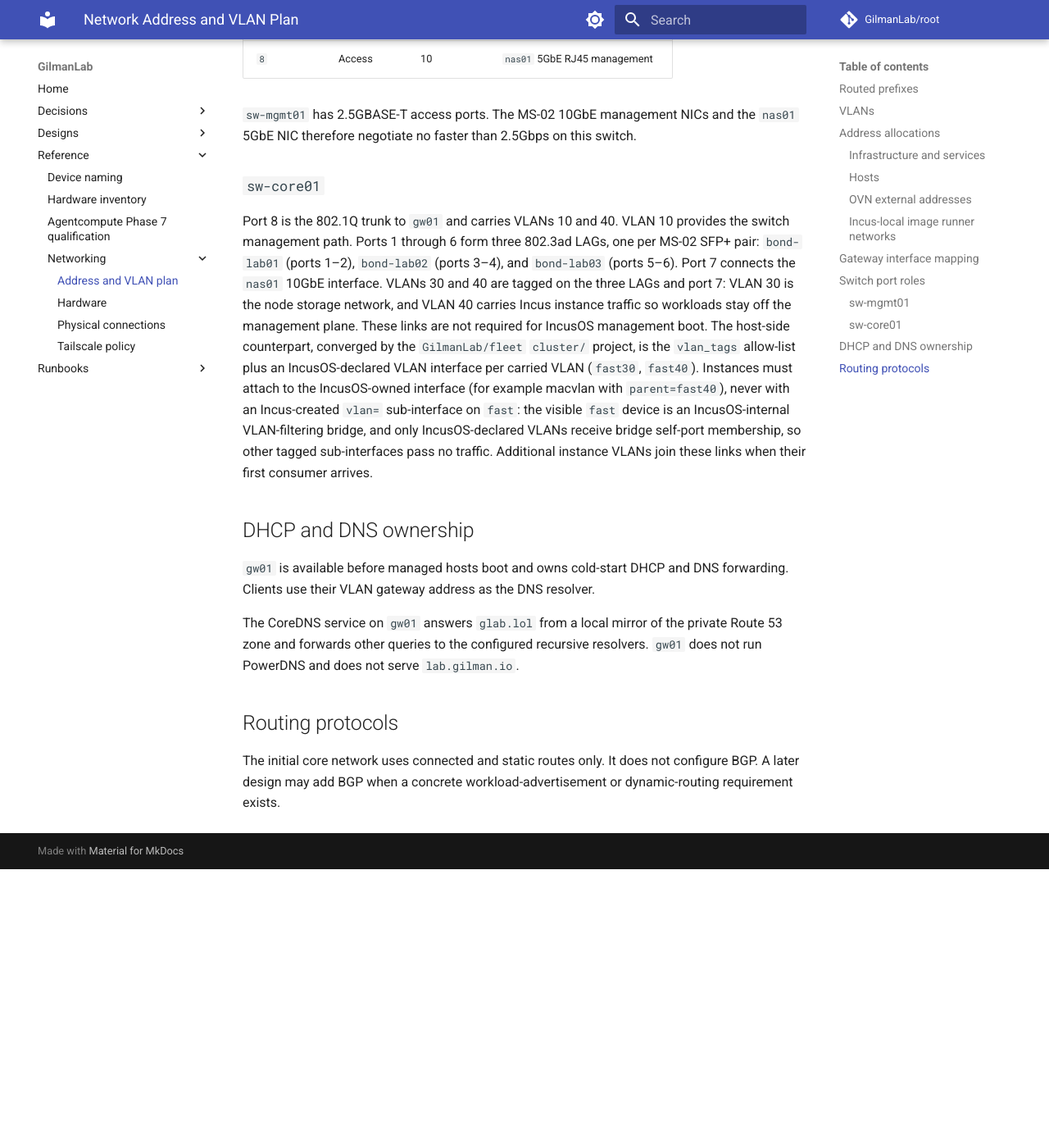
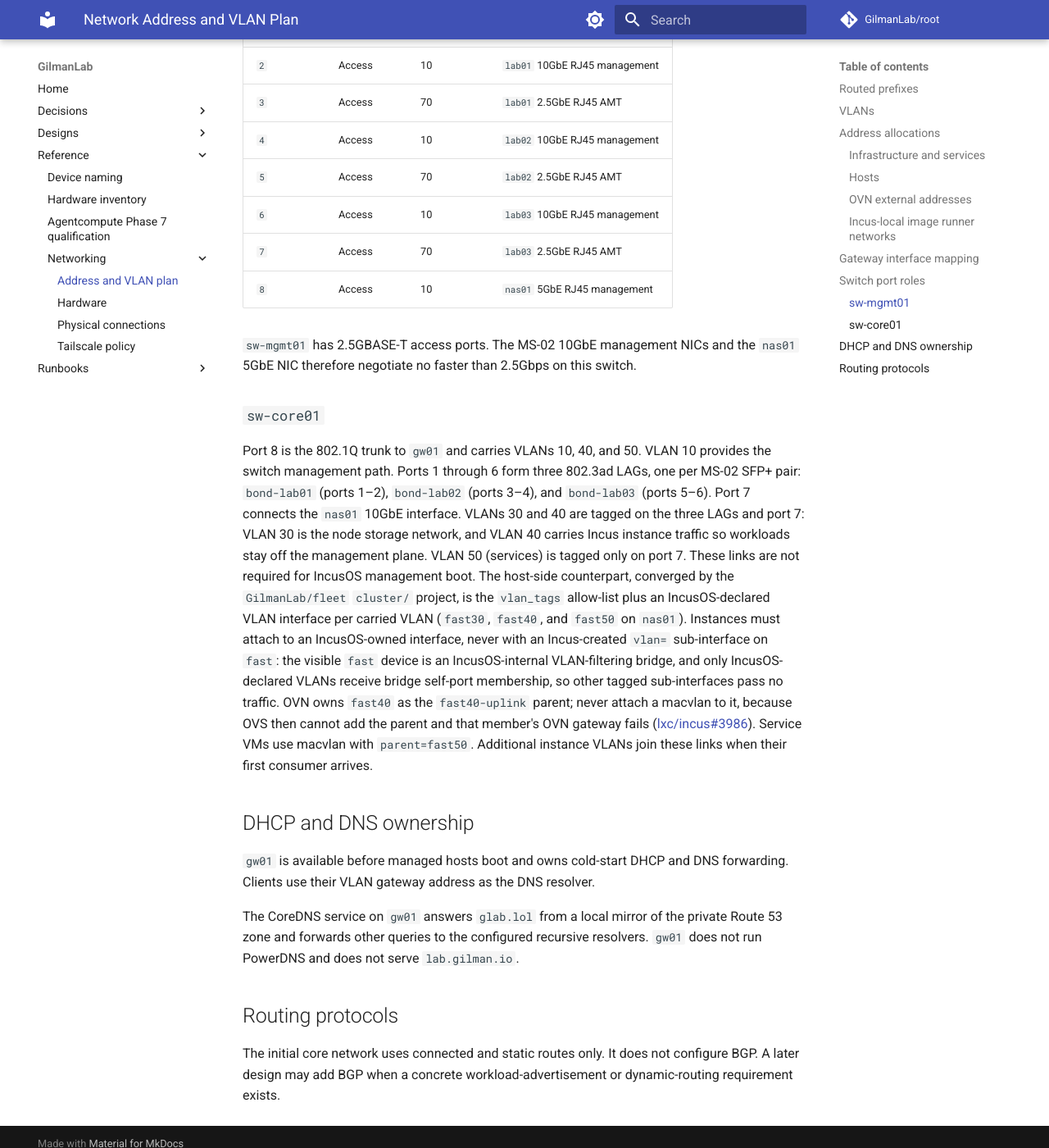
Before and after one commit to GilmanLab/root, an MkDocs documentation site: the page built from docs/docs/reference/networking/address-plan.md, in a window 1280 px wide and 1400 px high, scrolled down 5896 px. Shown: the whole window at 82% size. Built offline with MkDocs 1.6.1 and Material for MkDocs 9.7.7, drawn with Linux system fonts in a browser that asks for light colours; comment, search, counter and statistics services are not loaded; before the commit the page ends 6956 px from its top, so only the background shows below that; some of the changed text lies outside the part shown.

Commit message:
docs: add the services VLAN, bulk pool, and media stack runbook (#39)

```diff
--- a/docs/docs/reference/networking/address-plan.md
+++ b/docs/docs/reference/networking/address-plan.md
@@ -40,6 +40,7 @@ traffic retains its source addresses.
 | `10` | Management | `10.10.10.0/24` | `10.10.10.1` | IncusOS management, network-device management, and `nas01` management |
 | `30` | Storage | `10.10.30.0/24` | None (not routed) | Incus node storage network on the compute-facing `sw-core01` links |
 | `40` | Sandbox/workload | `10.10.40.0/24` | `10.10.40.1` | `sandbox01`, Incus instances attached over the cluster fast links, and other explicitly attached workload endpoints |
+| `50` | Services | `10.10.50.0/24` | `10.10.50.1` | Long-lived service VMs on members that carry `fast50` (today `nas01`); see [ADR-0008](../../decisions/0008-give-service-vms-a-dedicated-services-vlan.md) |
 | `70` | OOB | `10.10.70.0/24` | `10.10.70.1` | MS-02 AMT, `pikvm01`, `kvm01`, and management-switch administration |
 
 VLAN 20 and `10.10.20.0/24` are retired. The lab does not retain a PXE or
@@ -68,6 +69,7 @@ by the `GilmanLab/fleet` `cluster/` project and mirrored in each node's seed.
 | `gw01` `glab.lol` mirror | `10.10.10.54` | Local service address |
 | `ovncentral01` OVN central | `10.10.10.15` | Static VM interface on `nas01`'s unmanaged `mgmt` bridge |
 | `agentcompute01` MCP service | `10.10.10.16` | Static `/32` on a routed Incus NIC through `lab01`'s `_vmgmt` interface; host gateway `169.254.0.1` |
+| `media01` media stack | `10.10.50.20` | Static VM interface; macvlan on `nas01`'s IncusOS `fast50` interface |
 
 ### Hosts
 
@@ -89,8 +91,9 @@ configuration.
 
 Infrastructure endpoints do not depend on DHCP: gateway and managed-switch
 interface addresses and the local DNS mirror address are static interface
-configuration; the OVN central address is static VM network configuration;
-IncusOS node management addresses are static in each node's seed (bound to the
+configuration; the OVN central and `media01` addresses are static VM network
+configuration; IncusOS node management addresses are static in each node's
+seed (bound to the
 management NIC's hardware MAC in `GilmanLab/fleet`); storage-network addresses
 are static IncusOS runtime configuration (converged by the fleet `cluster/`
 project and mirrored in the seeds); and lab-node AMT addresses are static in
@@ -170,7 +173,7 @@ for deployment and cutover checks.
 | `gw01` chassis port | VyOS interface | Mode | Network |
 | --- | --- | --- | --- |
 | `SFP+ 1` | `eth0` | Routed | Transit `10.0.0.2/30` to `rtr01` |
-| `SFP+ 2` | `eth1` | 802.1Q trunk | VLANs 10 and 40 to `sw-core01` |
+| `SFP+ 2` | `eth1` | 802.1Q trunk | VLANs 10, 40, and 50 to `sw-core01`; VLAN 50 is routed on `eth1.50` without a bridge |
 | `Port 1` | `eth3` | 802.1Q trunk | VLANs 10 and 70 to `sw-mgmt01` |
 | `Port 2` | `eth2` | Untagged access | VLAN 40 to `sandbox01` |
 | `Port 3` | `eth4` | Untagged access | VLAN 70 to `pikvm01` |
@@ -199,22 +202,26 @@ the `nas01` 5GbE NIC therefore negotiate no faster than 2.5Gbps on this switch.
 
 ### `sw-core01`
 
-Port 8 is the 802.1Q trunk to `gw01` and carries VLANs 10 and 40. VLAN 10
+Port 8 is the 802.1Q trunk to `gw01` and carries VLANs 10, 40, and 50. VLAN 10
 provides the switch management path. Ports 1 through 6 form three 802.3ad
 LAGs, one per MS-02 SFP+ pair: `bond-lab01` (ports 1–2), `bond-lab02` (ports
 3–4), and `bond-lab03` (ports 5–6). Port 7 connects the `nas01` 10GbE
 interface. VLANs 30 and 40 are tagged on the three LAGs and port 7: VLAN 30
 is the node storage network, and VLAN 40 carries Incus instance traffic so
-workloads stay off the management plane. These links are not required for
-IncusOS management boot. The host-side counterpart, converged by the
-`GilmanLab/fleet` `cluster/` project, is the `vlan_tags` allow-list plus an
-IncusOS-declared VLAN interface per carried VLAN (`fast30`, `fast40`).
-Instances must attach to the IncusOS-owned interface (for example macvlan
-with `parent=fast40`), never with an Incus-created `vlan=` sub-interface on
-`fast`: the visible `fast` device is an IncusOS-internal VLAN-filtering
-bridge, and only IncusOS-declared VLANs receive bridge self-port membership,
-so other tagged sub-interfaces pass no traffic. Additional instance VLANs
-join these links when their first consumer arrives.
+workloads stay off the management plane. VLAN 50 (services) is tagged only on
+port 7. These links are not required for IncusOS management boot. The
+host-side counterpart, converged by the `GilmanLab/fleet` `cluster/` project,
+is the `vlan_tags` allow-list plus an IncusOS-declared VLAN interface per
+carried VLAN (`fast30`, `fast40`, and `fast50` on `nas01`). Instances must
+attach to an IncusOS-owned interface, never with an Incus-created `vlan=`
+sub-interface on `fast`: the visible `fast` device is an IncusOS-internal
+VLAN-filtering bridge, and only IncusOS-declared VLANs receive bridge
+self-port membership, so other tagged sub-interfaces pass no traffic. OVN
+owns `fast40` as the `fast40-uplink` parent; never attach a macvlan to it,
+because OVS then cannot add the parent and that member's OVN gateway fails
+([lxc/incus#3986](https://github.com/lxc/incus/issues/3986)). Service VMs use
+macvlan with `parent=fast50`. Additional instance VLANs join these links when
+their first consumer arrives.
 
 ## DHCP and DNS ownership
 
--- a/docs/mkdocs.yml
+++ b/docs/mkdocs.yml
@@ -38,6 +38,8 @@ nav:
       - "ADR-0004: Manage RouterOS Devices with OpenTofu": decisions/0004-manage-routeros-devices-with-opentofu.md
       - "ADR-0005: Anchor Internal PKI on the KMS Root with Sibling Intermediates": decisions/0005-anchor-internal-pki-on-kms-root-with-sibling-intermediates.md
       - "ADR-0006: OVN as the Sandbox Network Fabric": decisions/0006-ovn-as-the-sandbox-network-fabric.md
+      - "ADR-0007: Expose the nas01 HDDs as a Clustered Bulk Pool": decisions/0007-expose-nas01-hdds-as-a-clustered-bulk-pool.md
+      - "ADR-0008: Give Service VMs a Dedicated Services VLAN": decisions/0008-give-service-vms-a-dedicated-services-vlan.md
   - Designs:
       - Lab v2 core network: designs/lab-v2-core-network.md
       - "Draft: agentcompute": designs/drafts/agentcompute.md
@@ -61,6 +63,7 @@ nav:
       - Manage the sw-mgmt01 configuration: runbooks/sw-mgmt01-configuration.md
       - Deploy the VyOS gateway configuration: runbooks/vyos-gateway-deployment.md
       - Deploy private image runners: runbooks/private-image-runners.md
+      - Deploy and operate the media stack: runbooks/media-stack.md
 
 plugins:
   - search
```
Also changed, not shown: docs/docs/decisions/0007-expose-nas01-hdds-as-a-clustered-bulk-pool.md (added, +58 -0 lines), docs/docs/decisions/0008-give-service-vms-a-dedicated-services-vlan.md (added, +58 -0 lines), docs/docs/runbooks/media-stack.md (added, +157 -0 lines).
